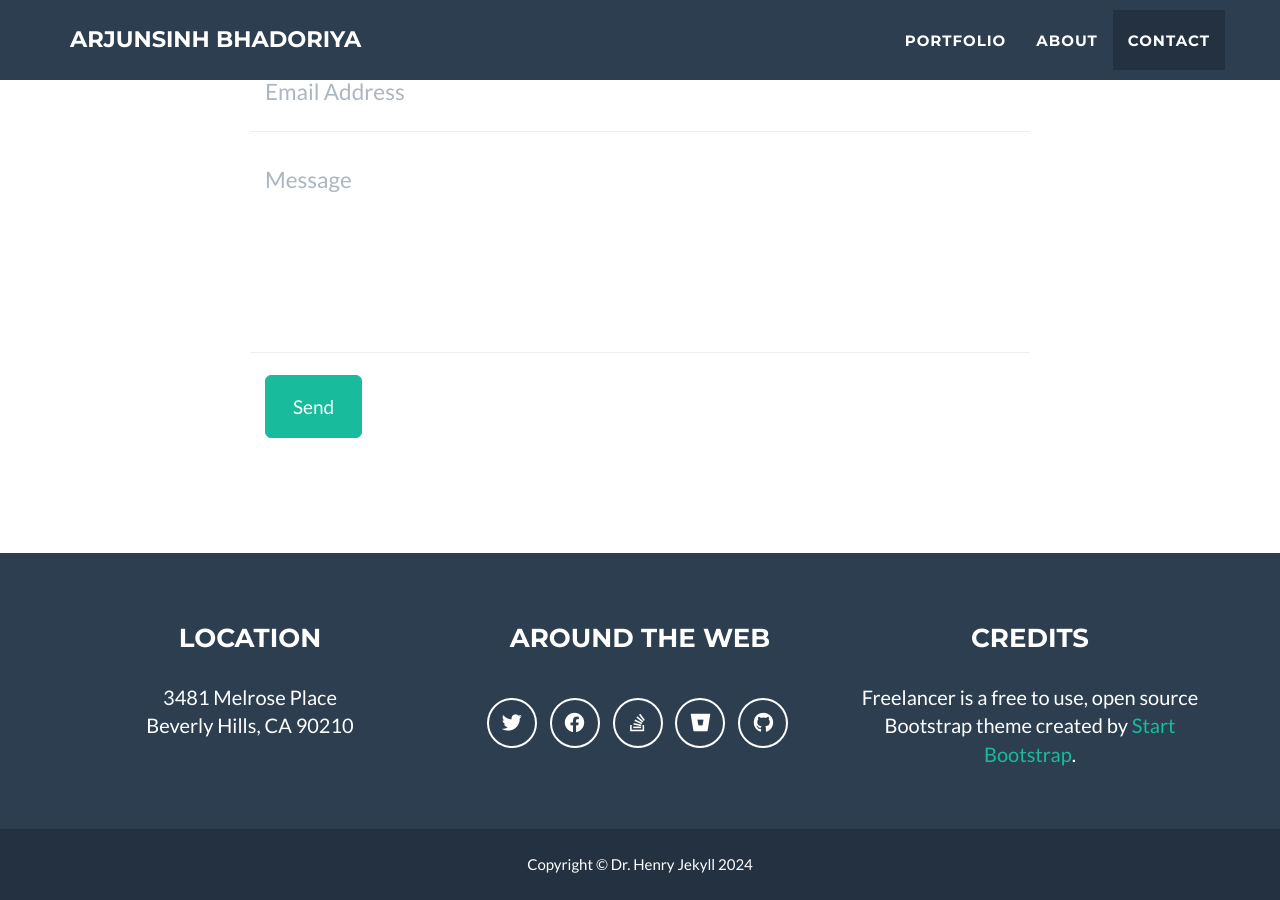
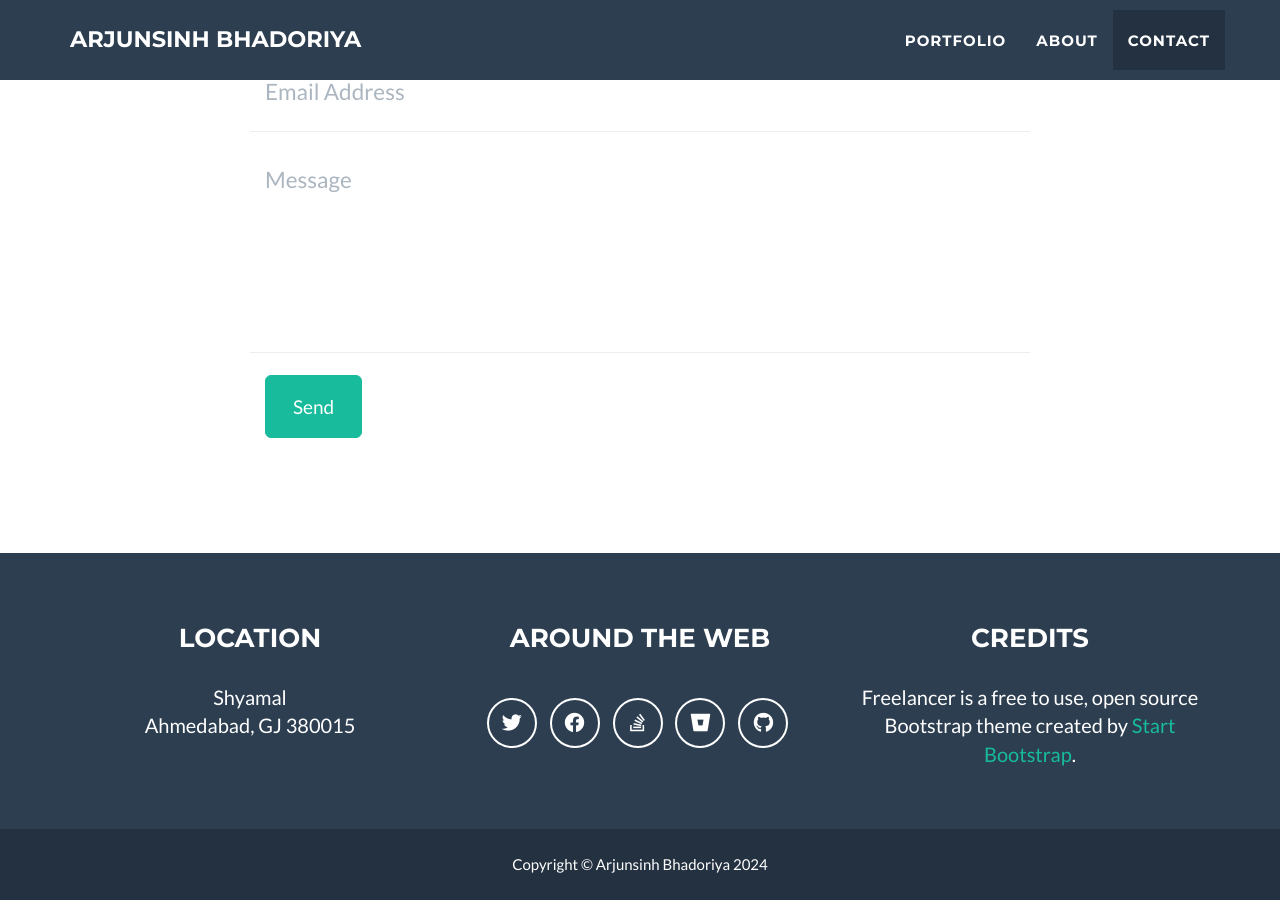
Before and after one commit to abmanraj/abmanraj.github.io, a Jekyll site: the page built from _posts/2014-07-18-project-1.markdown, in a window 1280 px wide and 900 px high, scrolled down 2812 px. Built offline with Jekyll 4.4.1, drawn with Linux system fonts in a browser that asks for light colours.

Commit message:
-- address added

```diff
--- a/_config.yml
+++ b/_config.yml
@@ -32,7 +32,7 @@ color:
 
 # Footer settings
 footer:
-  copyright: Dr. Henry Jekyll
+  copyright: Arjunsinh Bhadoriya
   location: Location
   social: Around the Web
   credits: Credits
@@ -52,8 +52,8 @@ social:
 
 # Postal address (add as many lines as necessary)
 address:
-  - line: 3481 Melrose Place
-  - line: Beverly Hills, CA 90210
+  - line: Shyamal
+  - line: Ahmedabad, GJ 380015
 
 # Credits content
 credits: 'Freelancer is a free to use, open source Bootstrap theme created by <a href="http://startbootstrap.com">Start Bootstrap</a>.'
```
